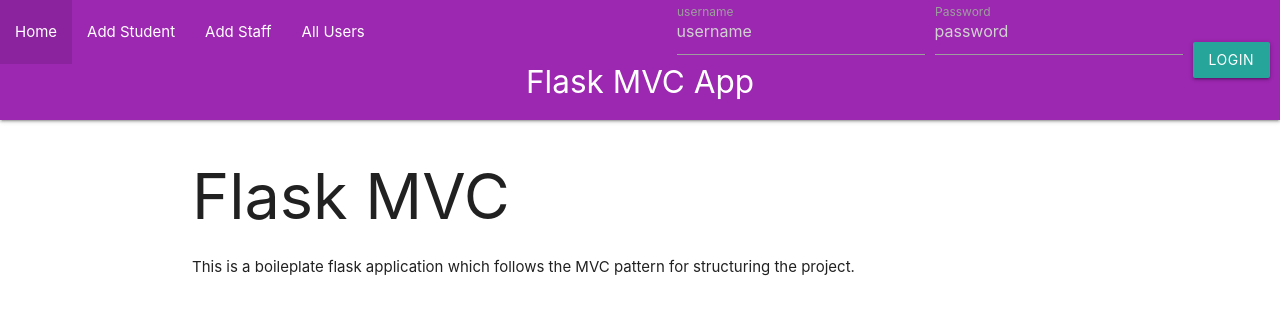
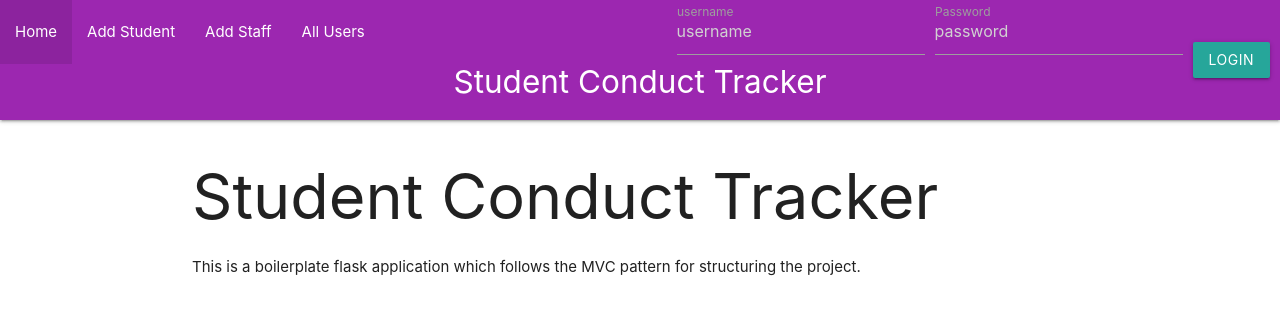
Before and after one commit to nickperi/Student-Staff-Conduct-Tracker, a Flask app: page / in a window 1280 px wide. Shown: the top 315 px of the page. Run offline with Flask 3, Linux system fonts and the light colour scheme.

Commit message:
Update index.html

```diff
--- a/App/templates/index.html
+++ b/App/templates/index.html
@@ -1,10 +1,10 @@
 {% extends "layout.html" %}
-{% block title %}Flask MVC App{% endblock %}
-{% block page %}Flask MVC App{% endblock %}
+{% block title %}Student Conduct Tracker{% endblock %}
+{% block page %}Student Conduct Tracker{% endblock %}
 
 {{ super() }}
 
 {% block content %}
-    <h1>Flask MVC</h1>
-    <p>This is a boileplate flask application which follows the MVC pattern for structuring the project.</p>
+    <h1>Student Conduct Tracker</h1>
+    <p>This is a boilerplate flask application which follows the MVC pattern for structuring the project.</p>
 {% endblock %}
```
